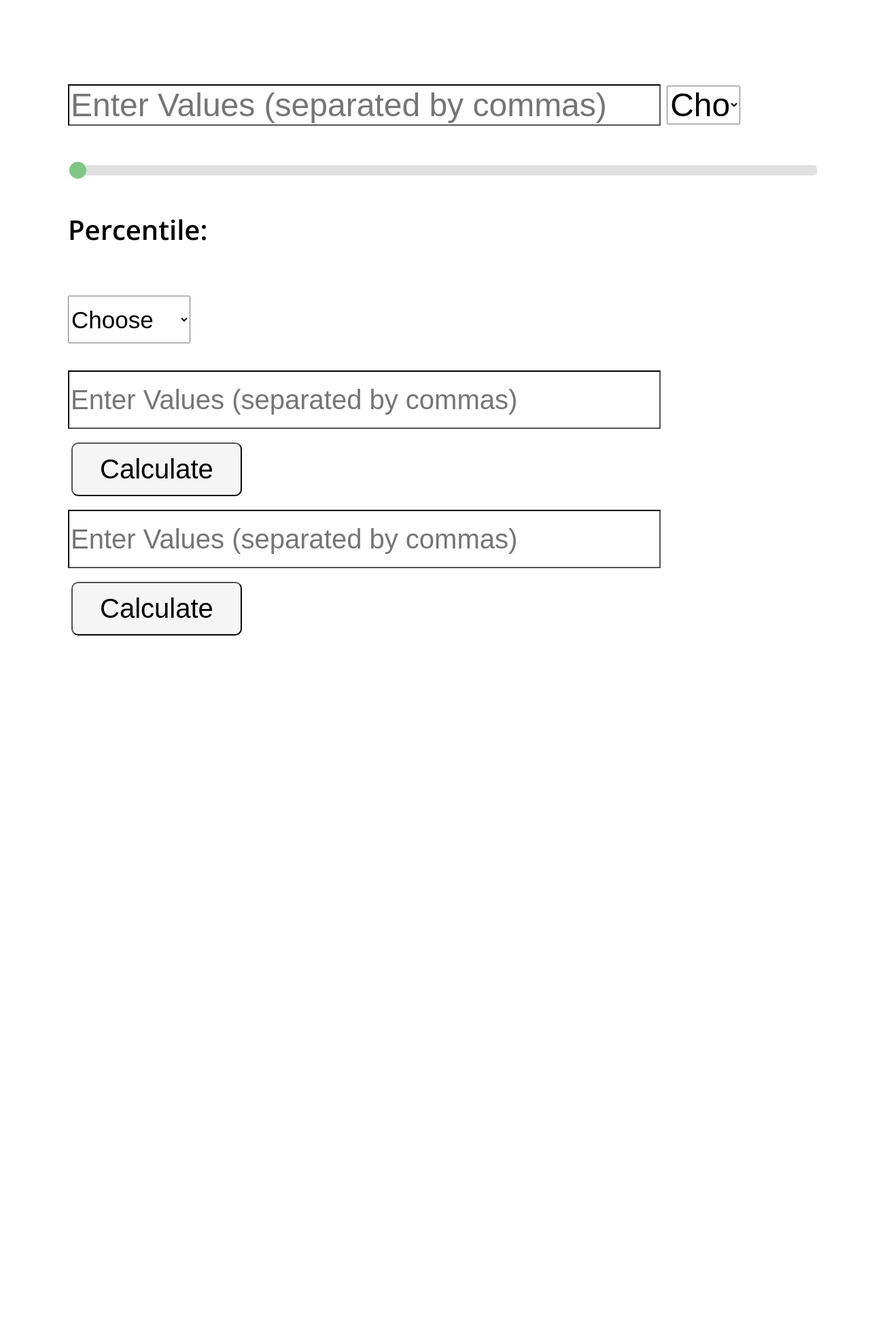
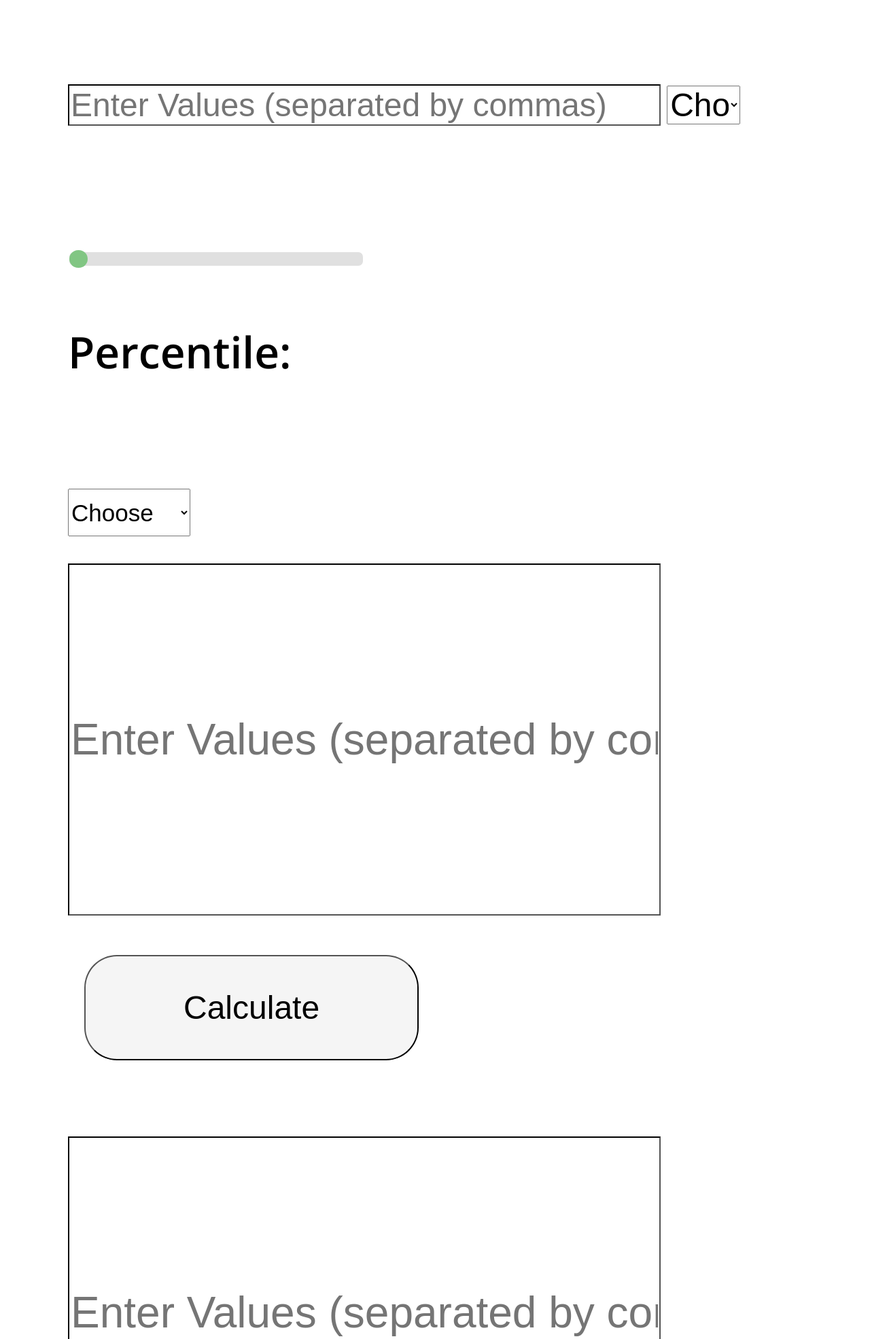
Before and after one commit to Stats-Solver/Stats-Solver.github.io, a PHP site: page /solver.html in a window 1280 px wide. Shown: the part 316-2286 px from the top of the page at 68% size. Before the commit the page ends 1251 px from the top, so only its background shows below. Run offline with PHP 8.4, Linux system fonts and the light colour scheme.

Commit message:
Update style.css

```diff
--- a/style.css
+++ b/style.css
@@ -107,33 +107,33 @@ body{
 }
 #values2{
     align-items: center;
-    height: 80px;
+    height: 8.0em;
     width: 80%;
-    font-size: 40px;
+    font-size: 4.0em;
     color: black;
     margin: 10px 0px;
     border-color: black;
 }
 #values3{
     align-items: center;
-    height: 80px;
+    height: 8.0em;
     width: 80%;
-    font-size: 40px;
+    font-size: 4.0em;
     color: black;
-    margin: 10px 0px;
+    margin: 1.0em 0em;
     border-color: black;
 }
 .slidecontainer {
     width: 50%;
-    font-size: 40px;
-    margin: 20px 0px;
+    font-size: 4.0em;
+    margin: 2.0em 0em;
 }
 
 .slider {
   -webkit-appearance: none;
-  width: 1100px;
-  height: 15px;
-  border-radius: 5px;
+  width: 80%;
+  height: 1.5em;
+  border-radius: .5em;
   background: #d3d3d3;
   outline: none;
   opacity: 0.7;
@@ -148,31 +148,31 @@ body{
 .slider::-webkit-slider-thumb {
   -webkit-appearance: none;
   appearance: none;
-  width: 25px;
-  height: 25px;
+  width: 2em;
+  height: 2em;
   border-radius: 50%;
   background: #4CAF50;
   cursor: pointer;
 }
 
 .slider::-moz-range-thumb {
-  width: 25px;
-  height: 25px;
+  width: 2em;
+  height: 2em;
   border-radius: 50%;
   background: #4CAF50;
   cursor: pointer;
 }
 
 label{
-    font-size: 30px;
+    font-size: 2em;
 }
 
 .button {
-    padding: 15px 40px;
-    font-size: 40px;
-    border-radius: 10px;
+    padding: 1em 3em;
+    font-size: 3em;
+    border-radius: 1em;
     background-color: whitesmoke;
-    margin: 10px 5px;
+    margin: 1em .5em;
 }
 
 table {
```
